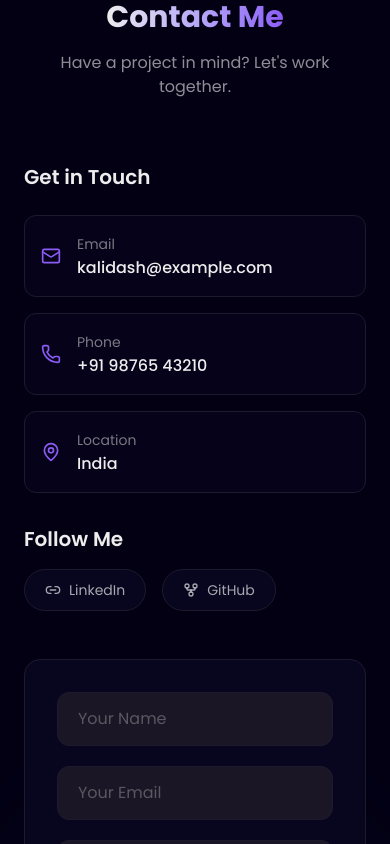
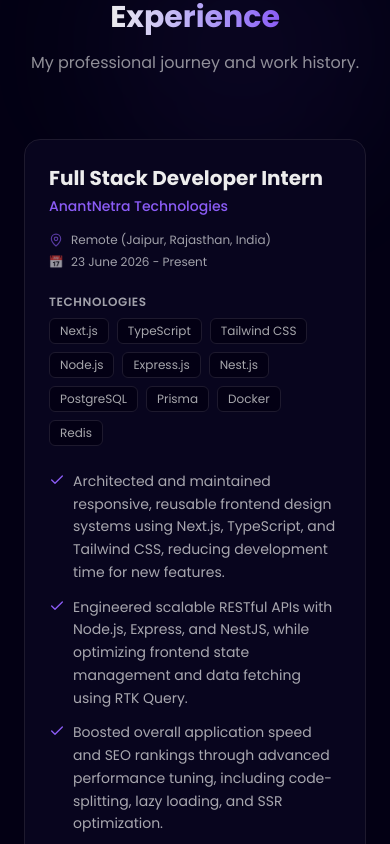
Before and after one commit to kalidashodekare14/dev-portfolio, a Next.js app: page / in a window 390 px wide. Shown: the part 7740-8584 px from the top of the page. Built offline with nearby package versions, Linux system fonts and the light colour scheme.

Commit message:
Experience section added

```diff
--- a/src/app/page.tsx
+++ b/src/app/page.tsx
@@ -5,6 +5,7 @@ import Services from "@/components/Services";
 import TechStack from "@/components/TechStack";
 import Projects from "@/components/Projects";
 import Education from "@/components/Education";
+import Experience from "@/components/Experience";
 import ContactForm from "@/components/ContactForm";
 import Footer from "@/components/Footer";
 
@@ -18,6 +19,7 @@ export default function Home() {
       <TechStack />
       <Projects />
       <Education />
+      <Experience />
       <ContactForm />
       <Footer />
     </>
--- /dev/null
+++ b/src/components/Experience.tsx
@@ -0,0 +1,82 @@
+"use client";
+
+import { Check, MapPin } from "lucide-react";
+import { experience } from "@/data/experience";
+
+export default function Experience() {
+  return (
+    <section id="experience" className="relative py-24 px-6 overflow-hidden">
+      <div className="absolute top-0 left-1/4 w-72 h-72 bg-primary/5 rounded-full blur-3xl"></div>
+
+      <div className="relative z-10 max-w-5xl mx-auto">
+        <div className="sr text-center mb-16">
+          <h2 className="text-3xl md:text-4xl font-bold mb-4">
+            <span className="bg-gradient-to-r from-foreground to-primary bg-clip-text text-transparent">Experience</span>
+          </h2>
+          <p className="text-foreground/60 max-w-2xl mx-auto">My professional journey and work history.</p>
+        </div>
+
+        <div className="flex flex-col gap-6">
+          {experience.map((entry) => (
+            <div
+              key={entry.title}
+              className="group p-6 md:p-8 rounded-2xl bg-card border border-border hover:border-primary/40 hover:-translate-y-2 transition-all duration-300 ease-out relative overflow-hidden"
+            >
+              <div className="absolute inset-0 bg-gradient-to-b from-primary/5 to-transparent opacity-0 group-hover:opacity-100 transition-opacity duration-300"></div>
+              <div className="absolute top-0 left-1/2 -translate-x-1/2 w-0 group-hover:w-32 h-1 bg-gradient-to-r from-transparent via-primary to-transparent transition-all duration-300 ease-out"></div>
+              <div className="relative z-10 grid grid-cols-1 lg:grid-cols-12 gap-6 md:gap-8 items-start">
+                {/* Left Column */}
+                <div className="lg:col-span-4 space-y-4 lg:border-r lg:border-border lg:pr-6">
+                  <div>
+                    <h3 className="text-xl font-bold text-foreground group-hover:text-primary transition-colors">{entry.title}</h3>
+                    <p className="text-primary font-medium text-sm mt-1">{entry.company}</p>
+                  </div>
+                  <div className="space-y-1.5 text-xs text-muted-foreground">
+                    {entry.location && (
+                      <p className="flex items-center gap-2">
+                        <MapPin className="w-3.5 h-3.5 text-primary/60" />
+                        {entry.location}
+                      </p>
+                    )}
+                    <p className="flex items-center gap-2">
+                      <span className="w-3.5 h-3.5 flex items-center justify-center text-primary/60 text-xs">📅</span>
+                      {entry.period}
+                    </p>
+                  </div>
+                  {entry.tags && entry.tags.length > 0 && (
+                    <div className="pt-2">
+                      <p className="text-xs font-semibold text-muted-foreground uppercase tracking-wider mb-2">Technologies</p>
+                      <div className="flex flex-wrap gap-2">
+                        {entry.tags.map((tag) => (
+                          <span key={tag} className="px-2.5 py-1 rounded-md bg-background border border-border text-xs text-foreground/70">
+                            {tag}
+                          </span>
+                        ))}
+                      </div>
+                    </div>
+                  )}
+                </div>
+
+                {/* Right Column */}
+                <div className="lg:col-span-8">
+                  {Array.isArray(entry.description) ? (
+                    <ul className="space-y-3 text-sm text-foreground/70 leading-relaxed">
+                      {entry.description.map((point, i) => (
+                        <li key={i} className="flex items-start gap-2">
+                          <Check className="w-4 h-4 text-primary mt-0.5 shrink-0" />
+                          <span>{point}</span>
+                        </li>
+                      ))}
+                    </ul>
+                  ) : (
+                    <p className="text-sm text-foreground/70 leading-relaxed">{entry.description}</p>
+                  )}
+                </div>
+              </div>
+            </div>
+          ))}
+        </div>
+      </div>
+    </section>
+  );
+}
--- a/src/components/Navbar.tsx
+++ b/src/components/Navbar.tsx
@@ -12,6 +12,7 @@ const navLinks = [
   { label: "Tech", target: "techstack" },
   { label: "Projects", target: "projects" },
   { label: "Education", target: "education" },
+  { label: "Experience", target: "experience" },
   { label: "Contact", target: "contact" },
 ];
 
--- /dev/null
+++ b/src/data/experience.ts
@@ -0,0 +1,26 @@
+export interface ExperienceEntry {
+  title: string;
+  company: string;
+  period: string;
+  description: string | string[];
+  employmentType?: string;
+  location?: string;
+  tags?: string[];
+}
+
+export const experience: ExperienceEntry[] = [
+  {
+    title: "Full Stack Developer Intern",
+    company: "AnantNetra Technologies",
+    period: "23 June 2026 - Present",
+    description: [
+      "Architected and maintained responsive, reusable frontend design systems using Next.js, TypeScript, and Tailwind CSS, reducing development time for new features.",
+      "Engineered scalable RESTful APIs with Node.js, Express, and NestJS, while optimizing frontend state management and data fetching using RTK Query.",
+      "Boosted overall application speed and SEO rankings through advanced performance tuning, including code-splitting, lazy loading, and SSR optimization.",
+      "Streamlined cross-stack debugging and automated deployment pipelines, ensuring smooth releases via structured Git feature-branch workflows.",
+    ],
+    employmentType: "Internship",
+    location: "Remote (Jaipur, Rajasthan, India)",
+    tags: ["Next.js", "TypeScript", "Tailwind CSS", "Node.js", "Express.js", "Nest.js", "PostgreSQL", "Prisma", "Docker", "Redis"],
+  },
+];
--- a/src/lib/useActiveSection.ts
+++ b/src/lib/useActiveSection.ts
@@ -2,7 +2,7 @@
 
 import { useEffect, useState } from "react";
 
-const sectionIds = ["home", "about", "services", "techstack", "projects", "education", "contact"];
+const sectionIds = ["home", "about", "services", "techstack", "projects", "education", "experience", "contact"];
 
 export function useActiveSection() {
   const [active, setActive] = useState("home");
```
